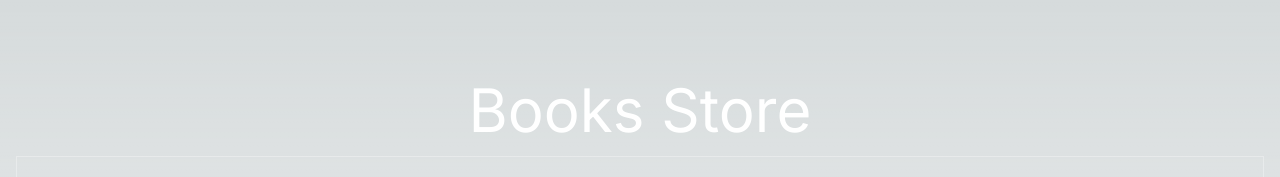
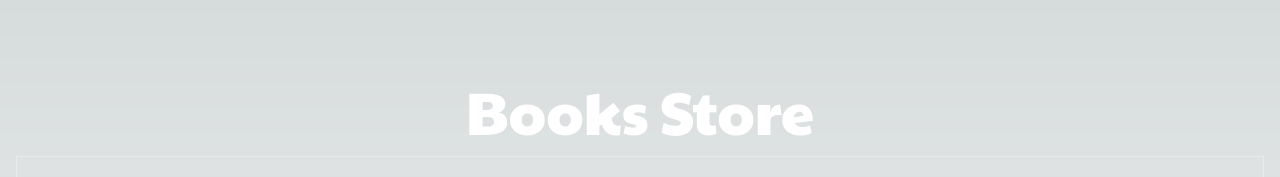
Before and after one commit to MatySeitour/01-reading-list, a Next.js app: page / in a window 1280 px wide. Shown: the top 177 px of the page. Built offline with nearby package versions, Linux system fonts and the light colour scheme.

Commit message:
feat(page) add font

```diff
--- a/src/app/page.js
+++ b/src/app/page.js
@@ -1,9 +1,10 @@
 import { BooksContainer } from "./components/BooksContainer";
+import { paytone_One } from "../../utils/fonts";
 
 export default function Home() {
   return (
     <main className="min-h-screen w-full pt-20 px-4">
-      <h1 className="text-white text-6xl text-center mb-4">Books Store</h1>
+      <h1 className={`text-white text-6xl text-center mb-4 ${paytone_One.className}`}>Books Store</h1>
       <BooksContainer />
     </main>
   )
```
